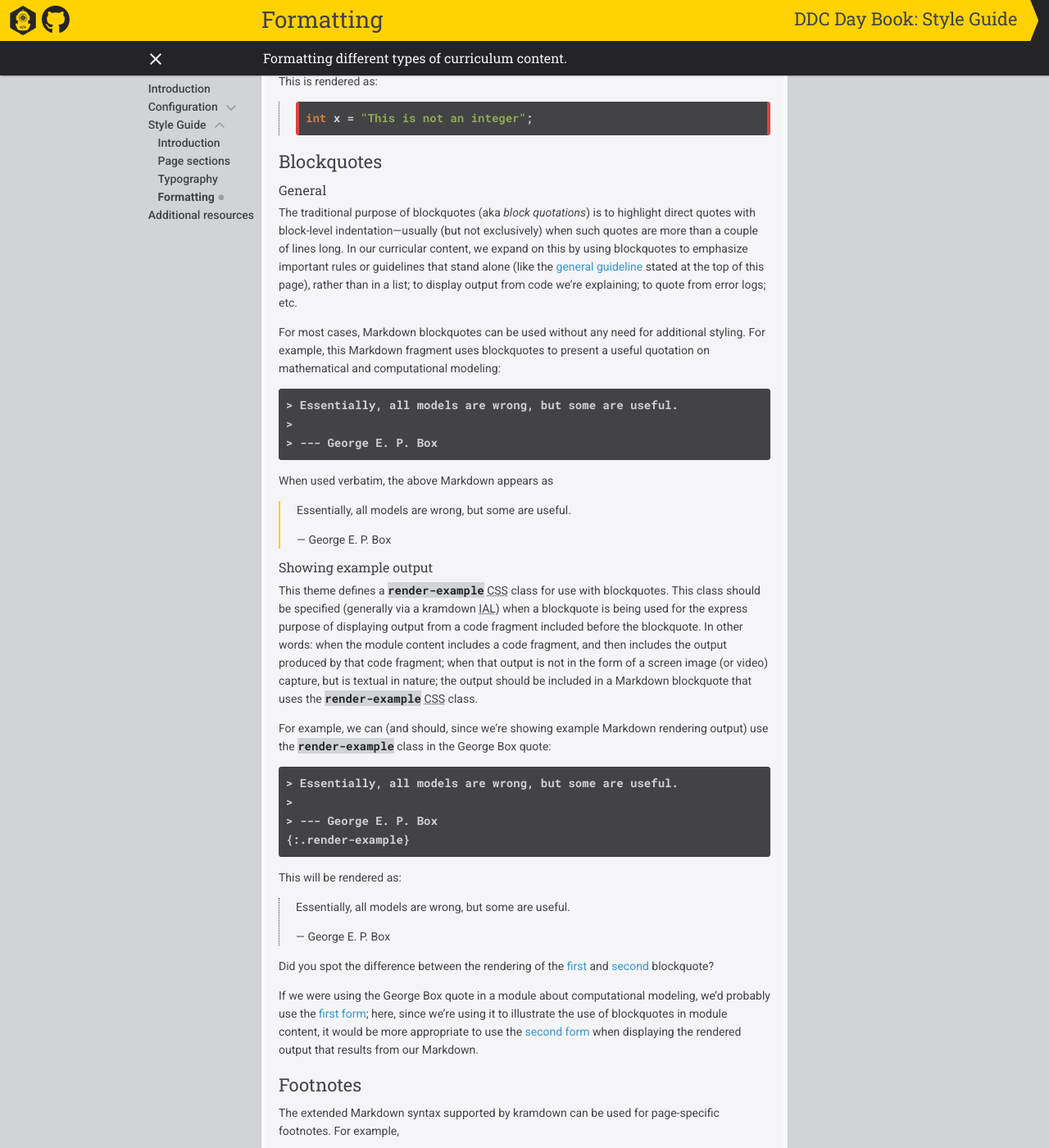
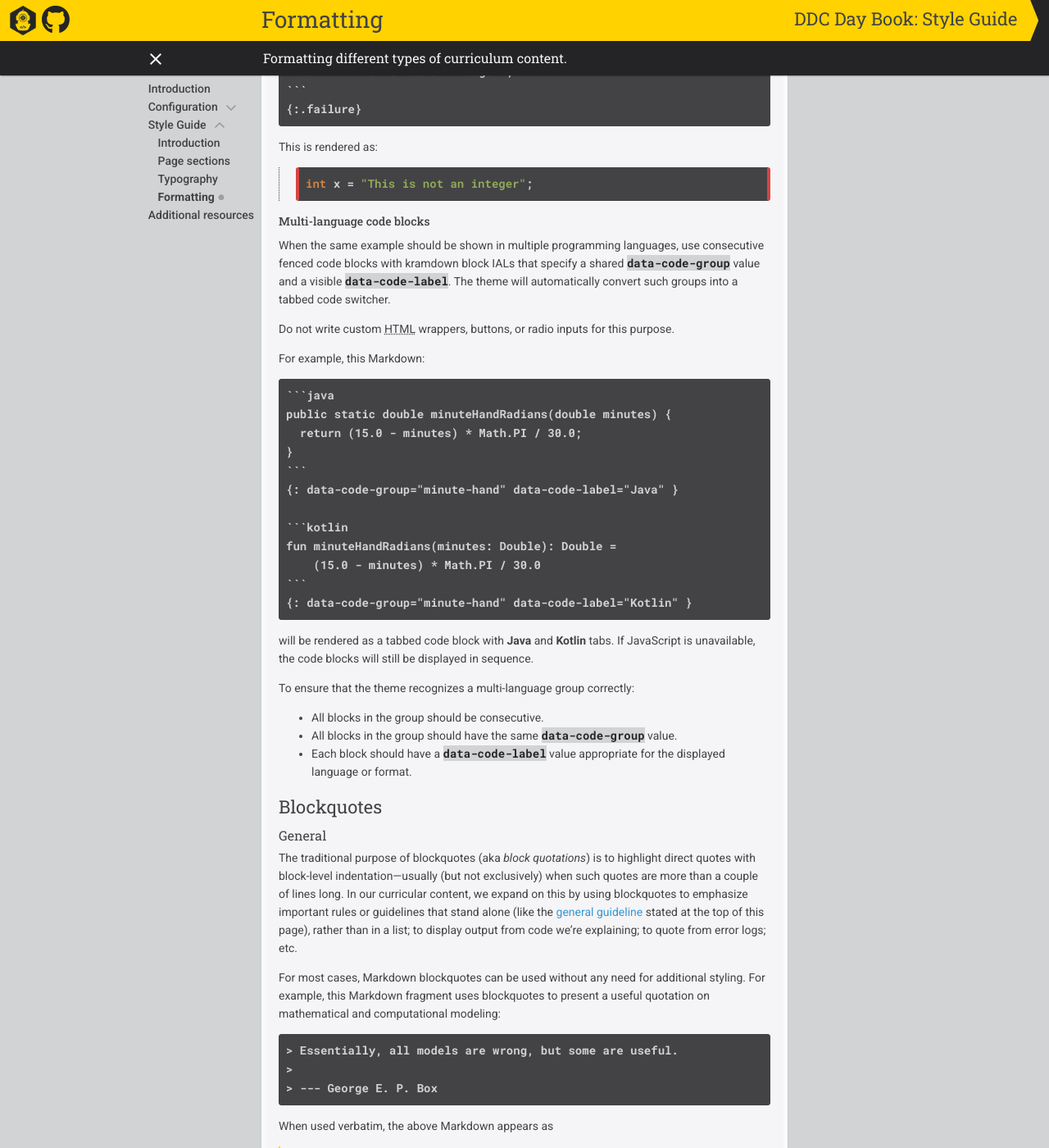
Before and after one commit to ddc-java/ddc-day-book, a Jekyll site: the page built from content/formatting.md, in a window 1280 px wide and 1400 px high, scrolled down 3612 px. Shown: the whole window at 82% size. Built offline with Jekyll 4.4.1, drawn with Linux system fonts in a browser that asks for light colours; nearby versions of some CDN libraries; our own code applies the rules of GitHub Pages for plain Markdown files; formulas are drawn with MathJax 3; some of the changed text lies outside the part shown.

Commit message:
Change by Codex: Document multi-language code blocks
Extend the formatting guide to document the theme's multi-language code block support.

Add guidance near the general Markdown-versus-HTML rule, introduce a new code-block subsection describing the data-code-group and data-code-label convention, include a Java and Kotlin example, and explain the adjacency and fallback expectations for the generated tabbed code switcher.

````diff
--- a/content/formatting.md
+++ b/content/formatting.md
@@ -21,6 +21,8 @@ One general guideline, applicable to all of the rules that follow, is this:
 {: #general-guideline}
 
 > If an identical (and desirable) formatting result can be produced with either Markdown or HTML, the former should be used. In other words, content should be written using Markdown when possible, mixed Markdown & HTML when necessary, and pure HTML as a last resort.
+
+This guideline also applies when presenting equivalent examples in multiple languages: prefer ordinary fenced code blocks with kramdown attribute lists, rather than writing custom HTML for tabs or toggles.
 
 ## Abbreviations
 
@@ -150,6 +152,35 @@ This is rendered as:
 > ```
 > {:.failure}
 {:.render-example}
+
+#### Multi-language code blocks
+
+When the same example should be shown in multiple programming languages, use consecutive fenced code blocks with kramdown block IALs that specify a shared `data-code-group` value and a visible `data-code-label`. The theme will automatically convert such groups into a tabbed code switcher.
+
+Do not write custom HTML wrappers, buttons, or radio inputs for this purpose.
+
+For example, this Markdown:
+
+    ```java
+    public static double minuteHandRadians(double minutes) {
+      return (15.0 - minutes) * Math.PI / 30.0;
+    }
+    ```
+    {: data-code-group="minute-hand" data-code-label="Java" }
+
+    ```kotlin
+    fun minuteHandRadians(minutes: Double): Double =
+        (15.0 - minutes) * Math.PI / 30.0
+    ```
+    {: data-code-group="minute-hand" data-code-label="Kotlin" }
+
+will be rendered as a tabbed code block with **Java** and **Kotlin** tabs. If JavaScript is unavailable, the code blocks will still be displayed in sequence.
+
+To ensure that the theme recognizes a multi-language group correctly:
+
+* All blocks in the group should be consecutive.
+* All blocks in the group should have the same `data-code-group` value.
+* Each block should have a `data-code-label` value appropriate for the displayed language or format.
 
 ## Blockquotes
 
````
